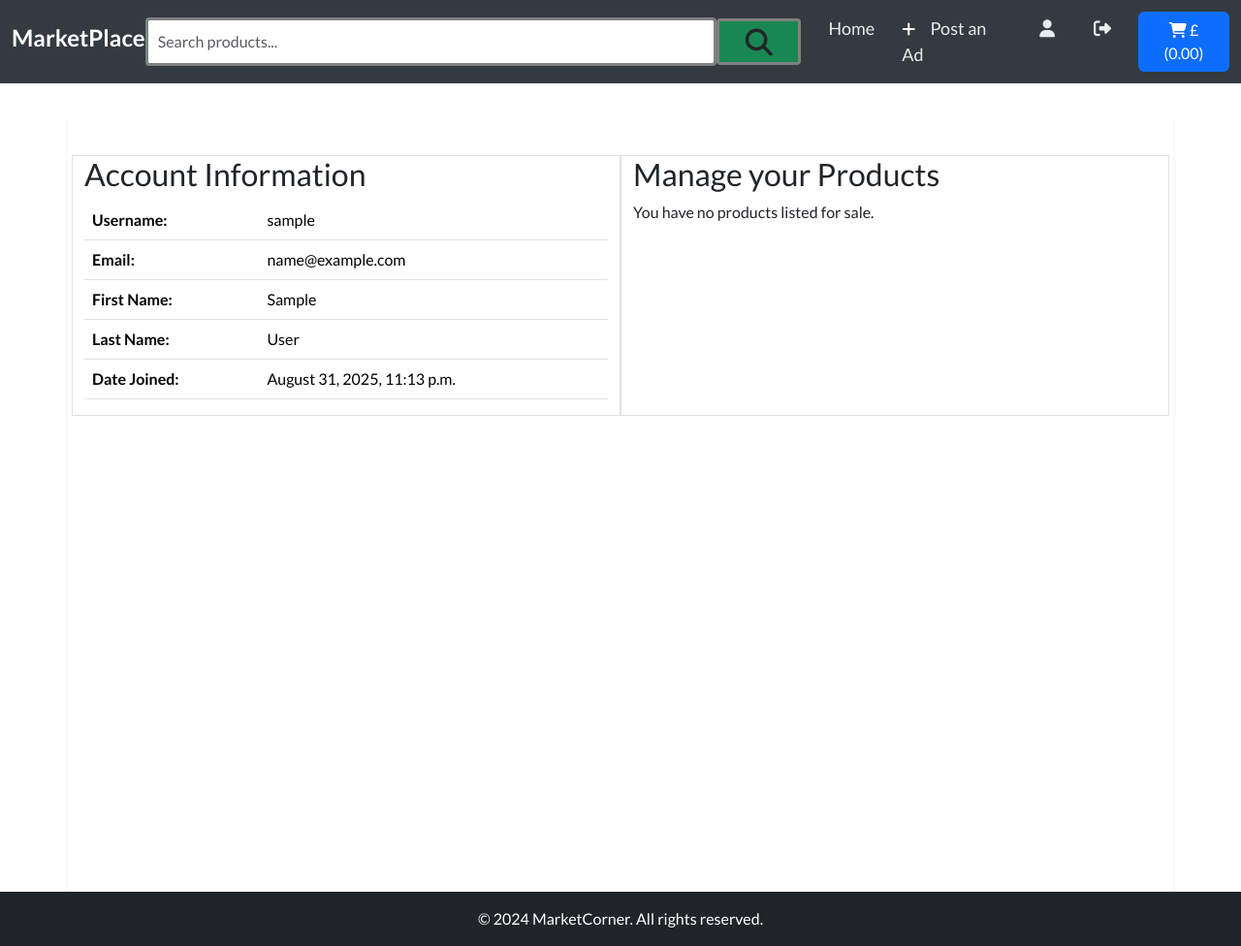
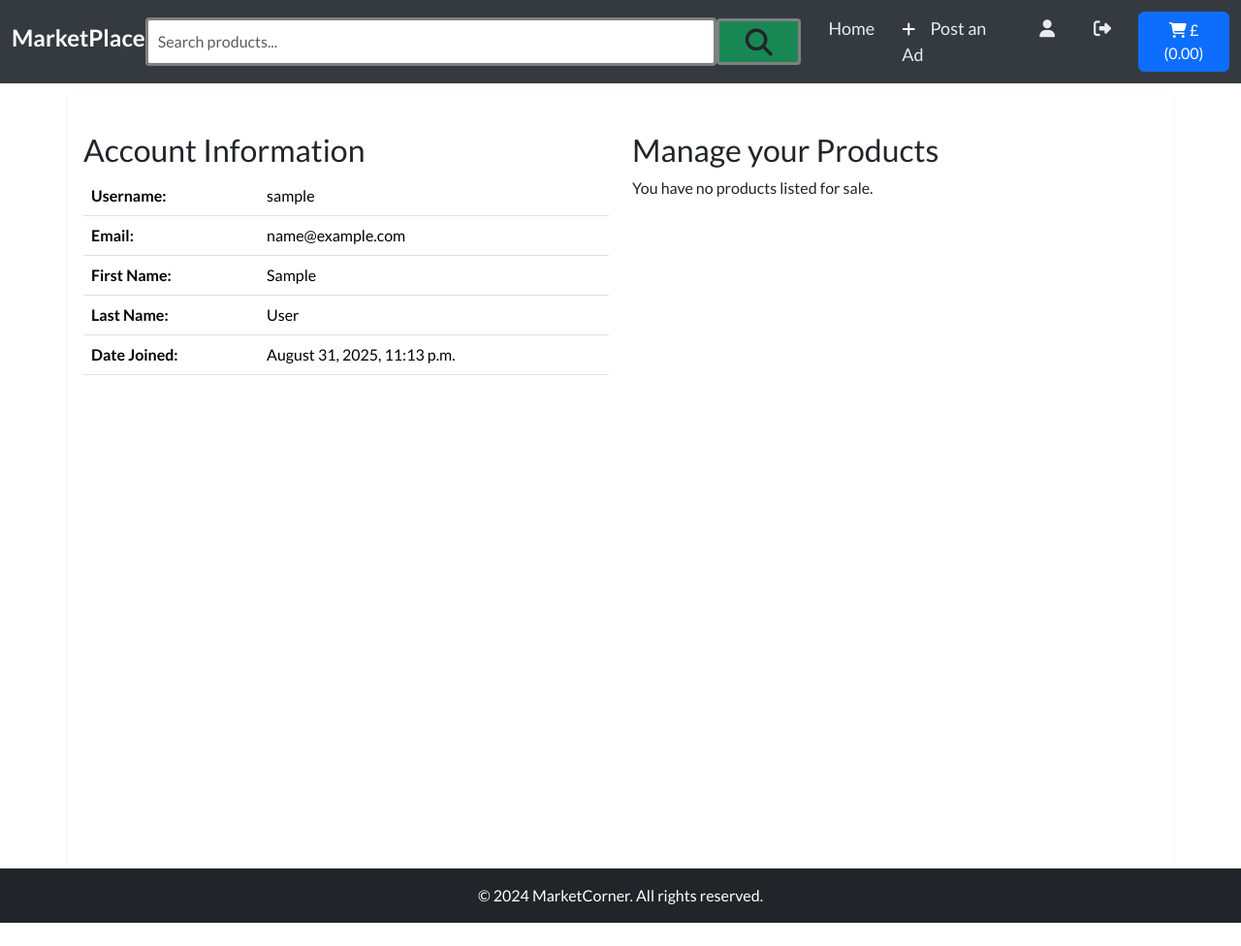
Before and after one commit to enocol/donewithit, a Django app: page /profiles/ in a window 1280 px wide. Shown: the whole page at 97% size. After the commit the page ends 952 px from the top, so only its background shows below. Run offline with Django 5.2, Linux system fonts and the light colour scheme; the visitor is signed in with stand-in values (Sample User, id 1); data that the repository does not hold is empty; some libraries are stand-ins or nearby versions.

Commit message:
Edit styles to imporove on home page and profile page

```diff
--- a/home/urls.py
+++ b/home/urls.py
@@ -3,6 +3,6 @@ from django.urls import  path
 from home import views
 
 urlpatterns = [
-   path('', views.home, name='home'),  # Home view
+   path('', views.home, name='home'),
 
 ]
--- a/products/models.py
+++ b/products/models.py
@@ -9,7 +9,7 @@ from django.db import models
 class Category(models.Model):
     CATEGORY_TYPES = [
         ('None', 'None'),
-        ('BOOK', 'Book'),
+        ('BOOKs', 'Books'),
         ('CLOTH', 'Clothing'),
         ('ELEC', 'Electronics'),
         ('FURN', 'Furniture'),
--- a/products/templates/products/product_list.html
+++ b/products/templates/products/product_list.html
@@ -18,7 +18,6 @@
 
 
 <div class="container">
-
   <div class="row mb-4">
     {% if messages %}
     <div class="col-md-12">
--- a/profiles/templates/profiles/profile.html
+++ b/profiles/templates/profiles/profile.html
@@ -20,7 +20,7 @@
     </div>
 
   <div class="row">
-    <div class="col-sm-12 col-md-6 border">
+    <div class="col-sm-12 col-md-6 ">
       <h2>Account Information</h2>
       <table class="table">
         <tr>
@@ -46,7 +46,7 @@
     </div>
 
 
-     <div class="col-sm-12 col-md-6 border">
+     <div class="col-sm-12 col-md-6">
         <h2>Manage your Products</h2>
 
         {% if products %}
--- a/profiles/views.py
+++ b/profiles/views.py
@@ -17,7 +17,7 @@ def profile(request):
     """
     Render the user profile page.
     """
-    products = Product.objects.filter(seller=request.user)  # Assuming you want to show products created by the user
+    products = Product.objects.filter(seller=request.user)
 
     context = {
         'products': products,
@@ -45,8 +45,7 @@ def product_edit(request, product_id):
             messages.success(request, "Product updated successfully.")
             return redirect(reverse("product_detail", args=[product.pk]))
 
-        # Only run these on POST (so no UnboundLocalError on GET)
-        # Helpful diagnostics while you debug:
+
         if not form_ok:
             print("FORM ERRORS:", form.errors.as_json())
             messages.error(request, f"Product form error(s): {form.errors.as_text()}")
@@ -58,7 +57,6 @@ def product_edit(request, product_id):
             messages.error(request, "Please fix the errors below.")
 
     else:
-        # GET request — just render blank/filled forms. Do NOT touch form_ok/formset_ok here.
         form = ProductEditForm(instance=product)
         formset = MoreProductImageFormSet(instance=product, prefix="images")
 
@@ -74,6 +72,6 @@ def product_delete(request, product_id):
     if request.method == "POST":
         product.delete()
         messages.success(request, "Product deleted successfully.")
-        return redirect('product_list')  # Redirect to product list or another appropriate page
+        return redirect('product_list')
 
     return render(request, 'profiles/confirm_delete.html', {'product': product})
--- a/shoppingCart/views.py
+++ b/shoppingCart/views.py
@@ -38,7 +38,7 @@ def add_to_cart(request, product_id):
 
         return redirect('product_detail', product_id=product.id)
 
-    # In case of GET request (optional, fallback)
+
     return render(request, 'products/product_detail.html', {'product': product})
 
 @login_required
--- a/templates/base.html
+++ b/templates/base.html
@@ -41,7 +41,7 @@
       {% include 'includes/mobileHeader.html' %}
     </header>
 
-    <section class="mt-5 pt-5">{% block content %} {% endblock %}</section>
+    <section class="mt-5 pt-4">{% block content %} {% endblock %}</section>
     <footer class="footer mt-auto">
       <div class="bg-dark text-center text-white py-3 ">
         <p class="mb-0">&copy; 2024 MarketCorner. All rights reserved.</p>
```
Also changed, not shown: products/views.py (+9 -4 lines), products/migrations/0004_alter_category_name.py (added).
